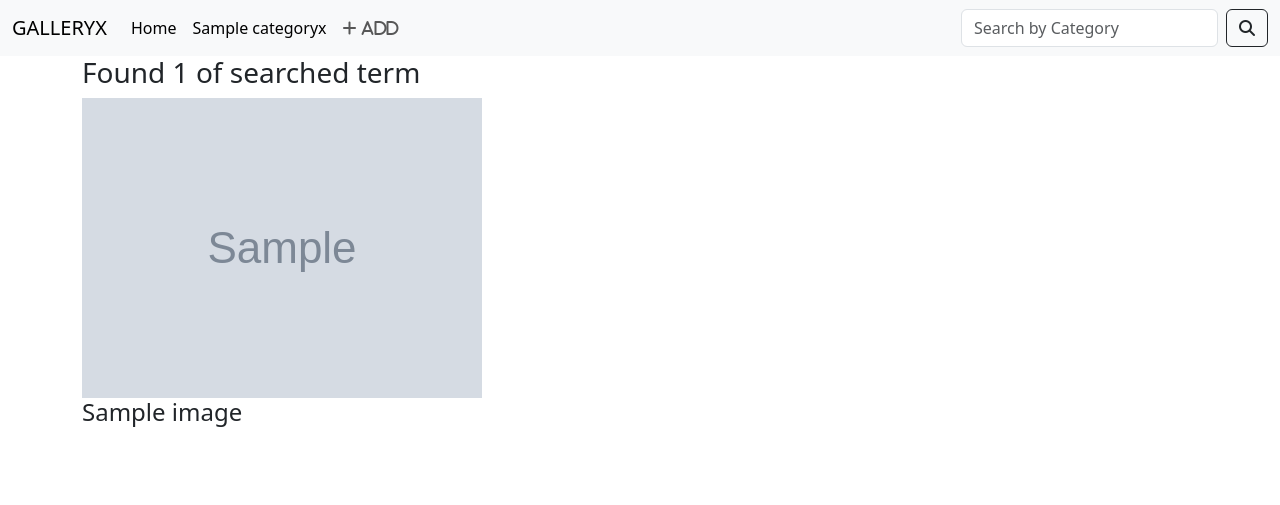
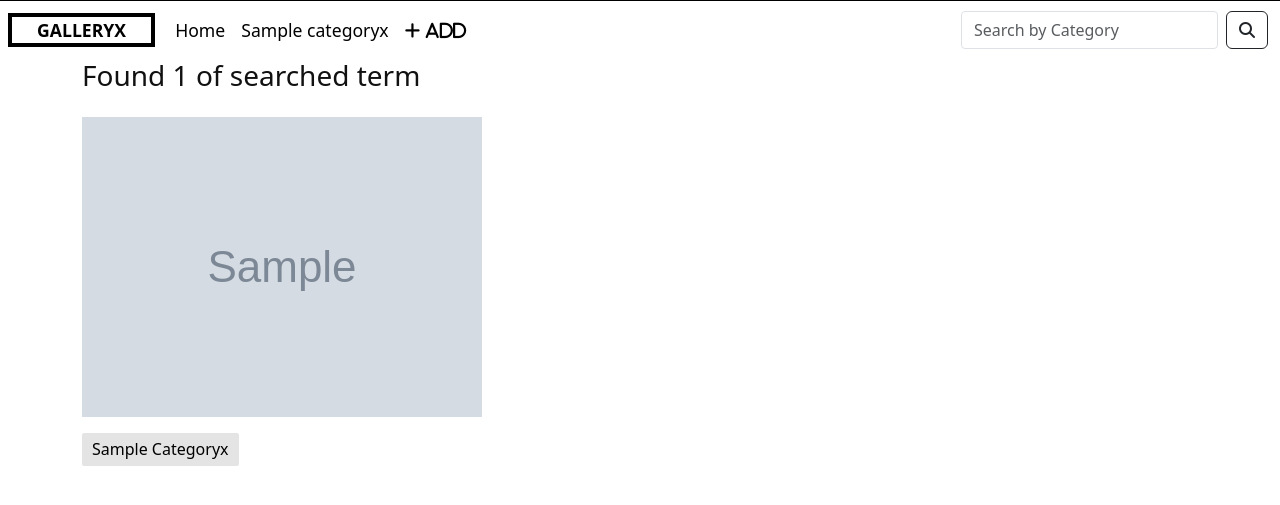
Before and after one commit to Lyonsmasawa/Gallery-X, a Django app: template photos/templates/photos/search.html in a window 1280 px wide. Shown: the top 505 px of the page. Run offline with Django 3.2, Linux system fonts and the light colour scheme; the template is opened without the code that fills it: most values are stand-ins (such as "Sample title", 1, 10 or a date in 2020); grey boxes marked "Sample" are stand-in pictures; some libraries are stand-ins or nearby versions.

Commit message:
add search results

```diff
--- a/photos/templates/photos/base.html
+++ b/photos/templates/photos/base.html
@@ -15,7 +15,7 @@
 
     {% block styles %}
     {% bootstrap_css %}
-    <link rel="stylesheet" href="{% static 'css/basenews.css'%}">
+    <link rel="stylesheet" href="{% static 'css/style.css'%}">
     {% endblock styles %}
 
 
@@ -25,8 +25,6 @@
     {% include 'photos/navbar.html' %}
     {% block content %}
     {% endblock content %}
-
-
 
     {% block scripts %}
     <script src="https://cdnjs.cloudflare.com/ajax/libs/jquery/3.6.0/jquery.min.js"
--- a/photos/templates/photos/search.html
+++ b/photos/templates/photos/search.html
@@ -12,17 +12,17 @@
         {% endif %}
 
     </div>
-    <div class="row">
+    <div class="views">
 
         {% if images %}
-
         {% for image in images %}
-        <div class="col-md-3">
-            <img src="{{image.image.url}}" alt="">
-            <h4>{{image.name}}</h4>
+        <div class="">
+            <a href="{% url 'image' image.id %}">
+                <img src="{{image.image.url}}" class="img-style img-fluid mt-3" alt="...">
+            </a>
+            <h6 class="text-center h6class my-3">{{image.image_category.categoryx}}</h6>
         </div>
         {% endfor %}
-
         {% endif %}
     </div>
 </div>
```
